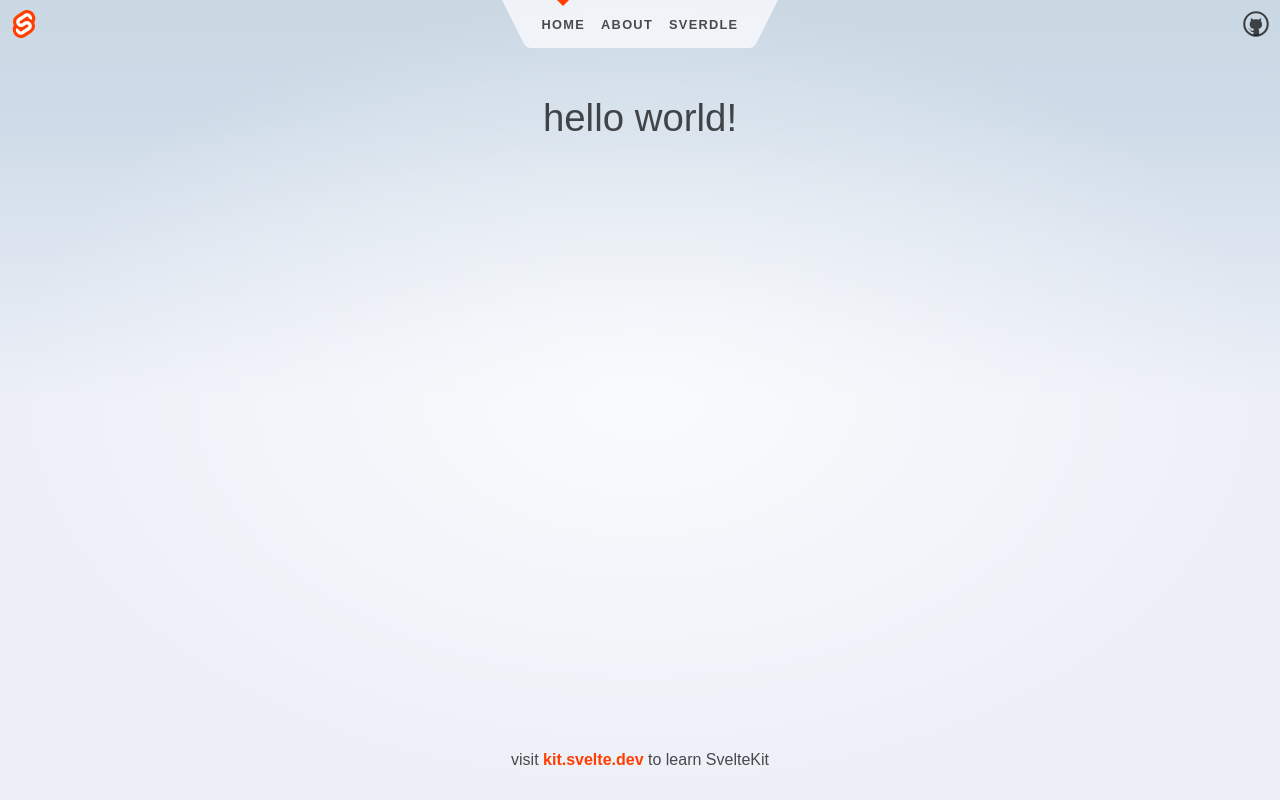
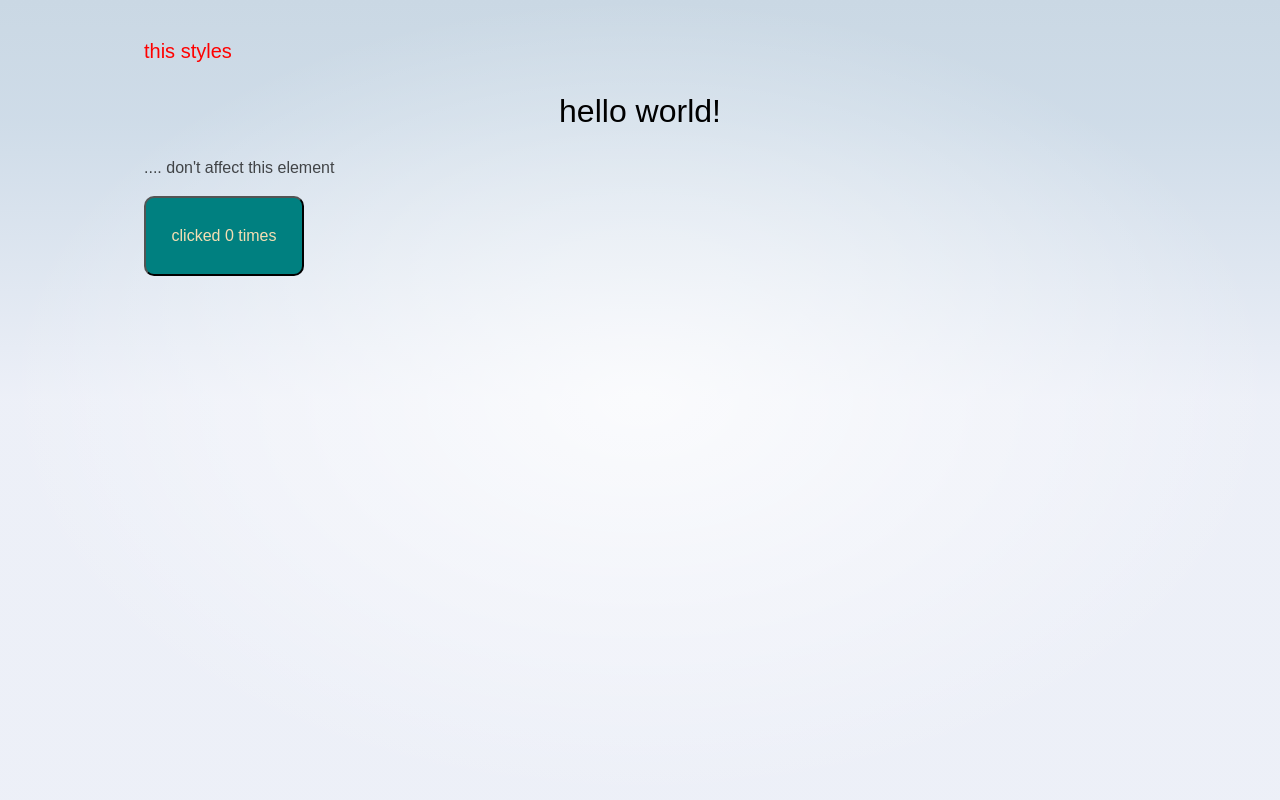
Before and after one commit to ShwetaMishra0101/svelte, a SvelteKit app in the folder new-app/: page / in a window 1280 px wide. Built offline with nearby package versions, Linux system fonts and the light colour scheme.

Commit message:
added simple counter

```diff
--- a/new-app/src/routes/+layout.svelte
+++ b/new-app/src/routes/+layout.svelte
@@ -4,15 +4,15 @@
 </script>
 
 <div class="app">
-	<Header />
+	<!-- <Header /> -->
 
 	<main>
 		<slot />
 	</main>
 
-	<footer>
+	<!-- <footer>
 		<p>visit <a href="https://kit.svelte.dev">kit.svelte.dev</a> to learn SvelteKit</p>
-	</footer>
+	</footer> -->
 </div>
 
 <style>
--- a/new-app/src/routes/+page.svelte
+++ b/new-app/src/routes/+page.svelte
@@ -62,10 +62,12 @@
 
 <script>
     import App from "./App.svelte";
+    import Nested from "./Nested.svelte";
 
 
 </script>
 
 <section>
 	<App/>
+	<Nested/>
 </section>
--- a/new-app/src/routes/App.svelte
+++ b/new-app/src/routes/App.svelte
@@ -3,4 +3,17 @@ let name = "world";
 
 </script>
 
+<p>this styles </p>
+
 <h1>hello {name}!</h1>
+
+<style>
+    p{
+        color: red;
+        font-size: 20px;
+    }
+    h1{
+        color: black;
+        font-size: 2rem;
+    }
+</style>
--- /dev/null
+++ b/new-app/src/routes/Nested.svelte
@@ -0,0 +1,26 @@
+<p>.... don't affect this element </p>
+
+<script>
+    let count = 0;
+    const handleClick = () =>{
+        count +=1;
+
+    }
+</script>
+
+<button on:click={handleClick}>
+    clicked {count} {count === 1 ? "time" : "times"}
+</button>
+
+<style>
+    button{
+        height: 10vh;
+        width: 20vh;
+        background-color: teal;
+        color: wheat;
+        border-radius: 10px;
+    }
+    button:hover{
+        background-color: brown;
+    }
+</style>
--- a/new-app/src/routes/about/+page.svelte
+++ b/new-app/src/routes/about/+page.svelte
@@ -1,4 +1,4 @@
-<svelte:head>
+<!-- <svelte:head>
 	<title>About</title>
 	<meta name="description" content="About this app" />
 </svelte:head>
@@ -23,4 +23,4 @@
 		The <a href="/sverdle">Sverdle</a> page illustrates SvelteKit's data loading and form handling. Try
 		using it with JavaScript disabled!
 	</p>
-</div>
+</div> -->
--- a/new-app/src/routes/sverdle/+page.svelte
+++ b/new-app/src/routes/sverdle/+page.svelte
@@ -1,4 +1,4 @@
-<script lang="ts">
+<!-- <script lang="ts">
 	import { confetti } from '@neoconfetti/svelte';
 	import { enhance } from '$app/forms';
 	import type { PageData, ActionData } from './$types';
@@ -408,4 +408,4 @@
 			transform: translateX(0);
 		}
 	}
-</style>
+</style> -->
```
